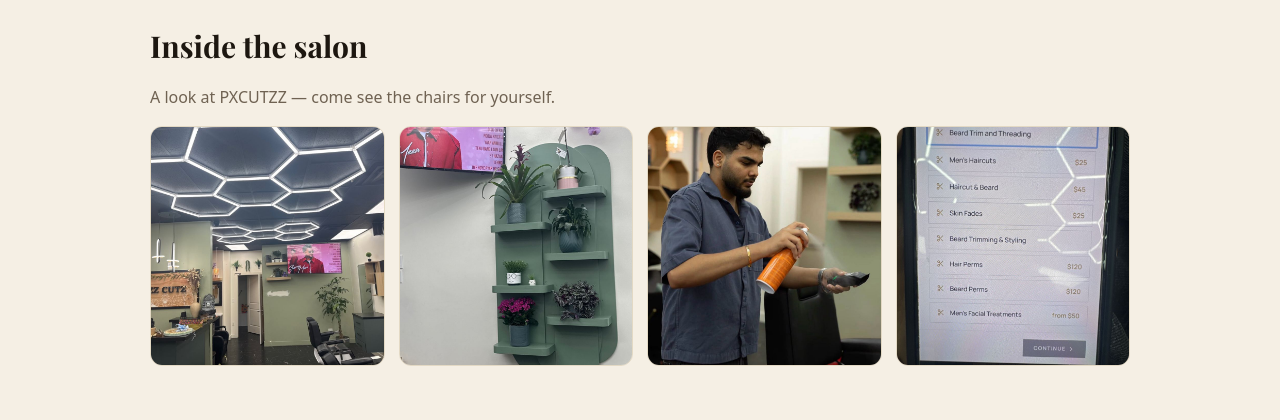
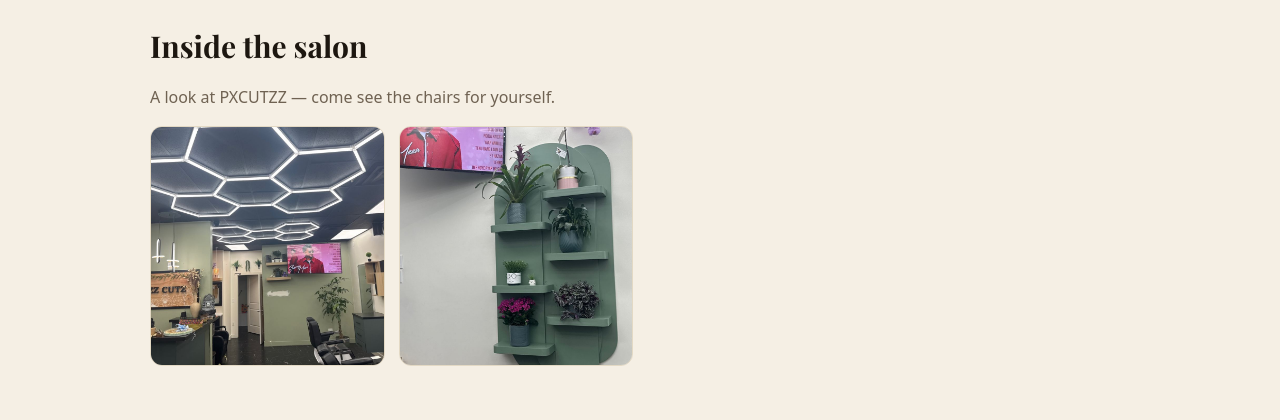
Before and after one commit to paritoshkumar0211/pxcutzz-booking, a website: page public/index.html in a window 1280 px wide. Shown: the part 1160-1580 px from the top of the page. Drawn offline with nearby package versions, Linux system fonts and the light colour scheme; no server answers.

Commit message:
Update public/index.html

```diff
--- a/public/index.html
+++ b/public/index.html
@@ -69,8 +69,6 @@
     <div class="photo-grid">
       <img src="/photos/salon-1.jpg" alt="Inside the PXCUTZZ salon" loading="lazy">
       <img src="/photos/salon-2.jpg" alt="PXCUTZZ salon interior" loading="lazy">
-      <img src="/photos/salon-3.jpg" alt="Barber at work at PXCUTZZ" loading="lazy">
-      <img src="/photos/salon-4.jpg" alt="PXCUTZZ salon services" loading="lazy">
     </div>
   </section>
 
```
